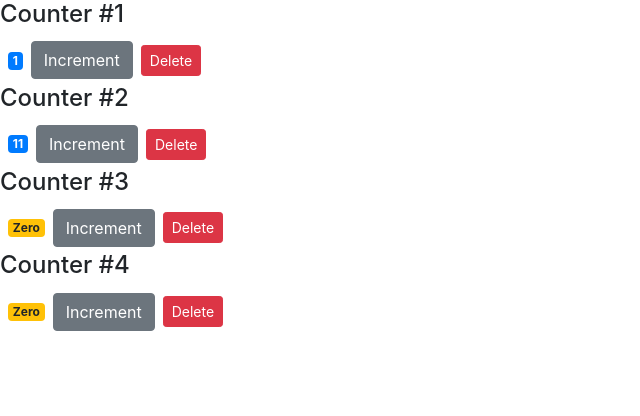
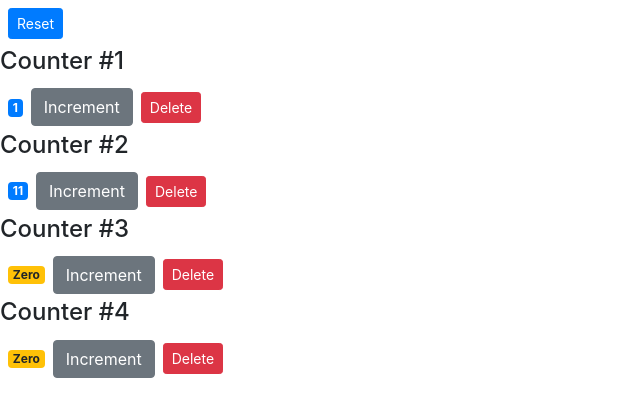
Before and after one commit to frextrite/Counter-App-React, a React (Create React App) app: page / in a window 1280 px wide. Shown: the top 416 px of the page, without its empty margins (0-640 px from the left). Built offline with nearby package versions, Linux system fonts and the light colour scheme.

Commit message:
Add reset button

```diff
--- a/src/componenets/counters.jsx
+++ b/src/componenets/counters.jsx
@@ -15,11 +15,12 @@
     console.log('Delete event called!', counterId);
     const counters = this.state.counters.filter(c => c.id != counterId);
     this.setState({ counters });
-  }
+  };
 
   render() {
     return (
       <div>
+        <button className="btn btn-primary btn-sm m-2" onReset={this.handleReset} >Reset</button>
         {this.state.counters.map(counter => (
           <Counter key={counter.id} value={counter.value} id={counter.id} onDelete={this.handleDelete} >
           </Counter>
```
